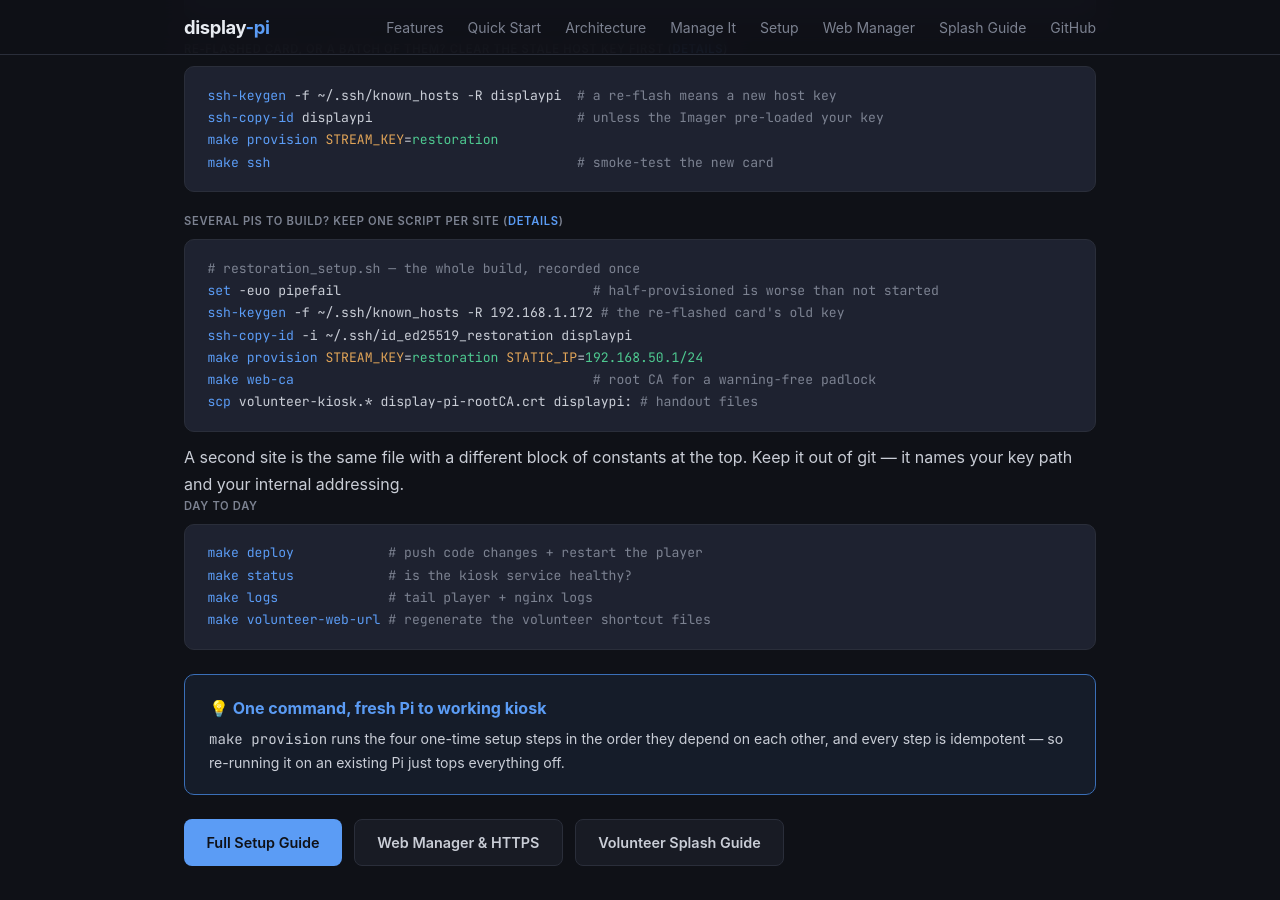
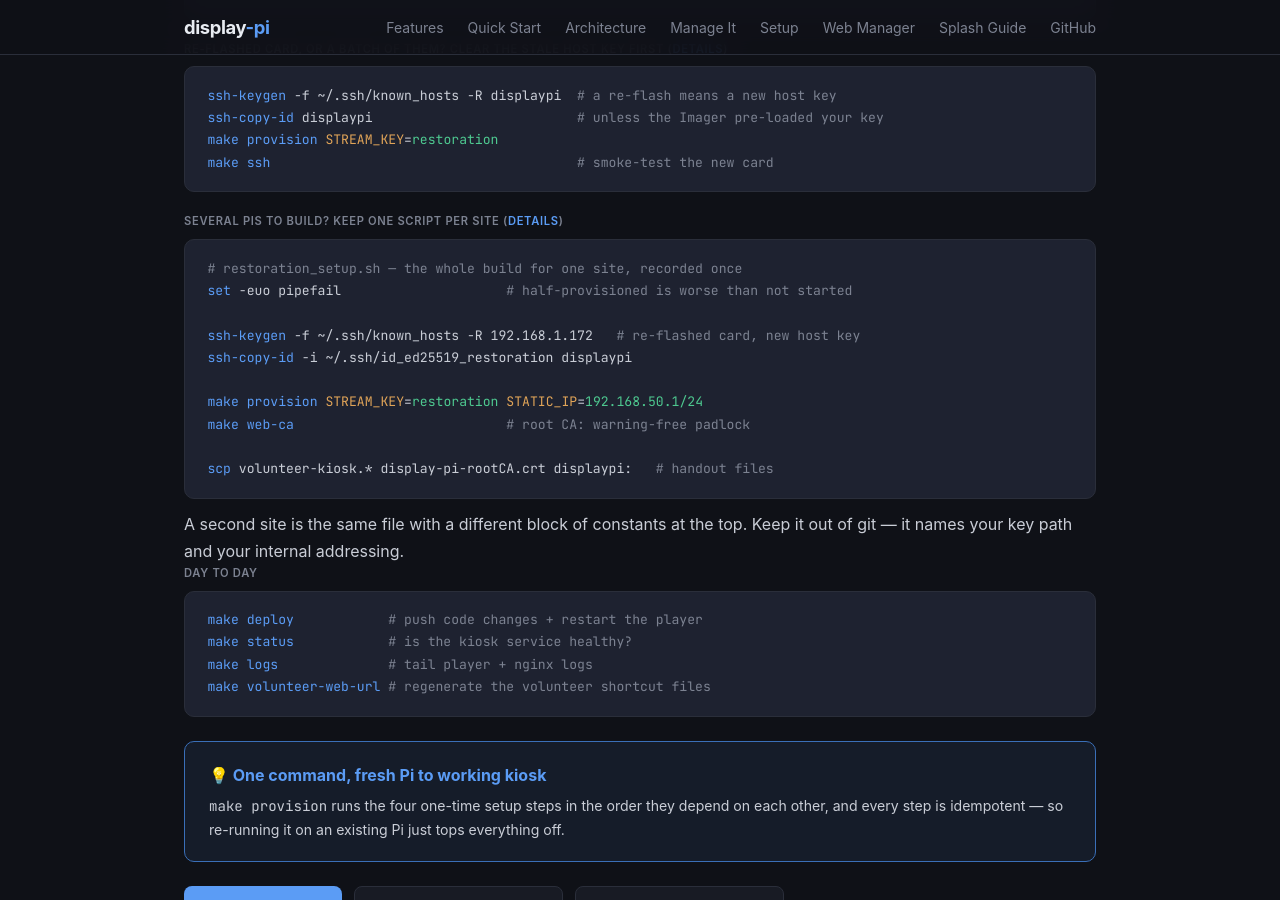
Before and after one commit to dmcbane/display-pi, a Jekyll site: the page built from docs/index.html, in a window 1280 px wide and 900 px high, scrolled down 3763 px. Built offline with Jekyll 4.4.1, drawn with Linux system fonts in a browser that asks for light colours.

Commit message:
docs: align the site-script quickstart block
Comments now sit on a column and the phases are separated by blank
lines, matching the neighboring Quick Start blocks. Max line width 83,
in line with the 81-95 of its neighbors. No version bump: docs only.

Co-Authored-By: Claude Opus 5 (1M context) <noreply@anthropic.com>

```diff
--- a/docs/index.html
+++ b/docs/index.html
@@ -239,13 +239,16 @@ description: >-
 
   <p class="code-label">Several Pis to build? Keep one script per site (<a href="setup-guide.html#script-it-one-file-per-site">details</a>)</p>
   <div class="code-block">
-<pre><span class="comment"># restoration_setup.sh — the whole build, recorded once</span>
-<span class="cmd">set</span> -euo pipefail                                <span class="comment"># half-provisioned is worse than not started</span>
-<span class="cmd">ssh-keygen</span> -f ~/.ssh/known_hosts -R 192.168.1.172 <span class="comment"># the re-flashed card's old key</span>
+<pre><span class="comment"># restoration_setup.sh — the whole build for one site, recorded once</span>
+<span class="cmd">set</span> -euo pipefail                     <span class="comment"># half-provisioned is worse than not started</span>
+
+<span class="cmd">ssh-keygen</span> -f ~/.ssh/known_hosts -R 192.168.1.172   <span class="comment"># re-flashed card, new host key</span>
 <span class="cmd">ssh-copy-id</span> -i ~/.ssh/id_ed25519_restoration displaypi
+
 <span class="cmd">make provision</span> <span class="flag">STREAM_KEY</span>=<span class="str">restoration</span> <span class="flag">STATIC_IP</span>=<span class="str">192.168.50.1/24</span>
-<span class="cmd">make web-ca</span>                                      <span class="comment"># root CA for a warning-free padlock</span>
-<span class="cmd">scp</span> volunteer-kiosk.* display-pi-rootCA.crt displaypi: <span class="comment"># handout files</span></pre>
+<span class="cmd">make web-ca</span>                           <span class="comment"># root CA: warning-free padlock</span>
+
+<span class="cmd">scp</span> volunteer-kiosk.* display-pi-rootCA.crt displaypi:   <span class="comment"># handout files</span></pre>
   </div>
   <p style="margin-top:-0.5rem">A second site is the same file with a different block of constants at the top. Keep it out of git — it names your key path and your internal addressing.</p>
 
```
